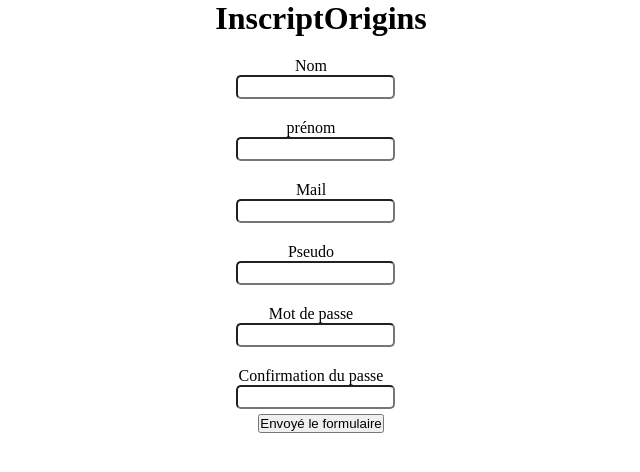
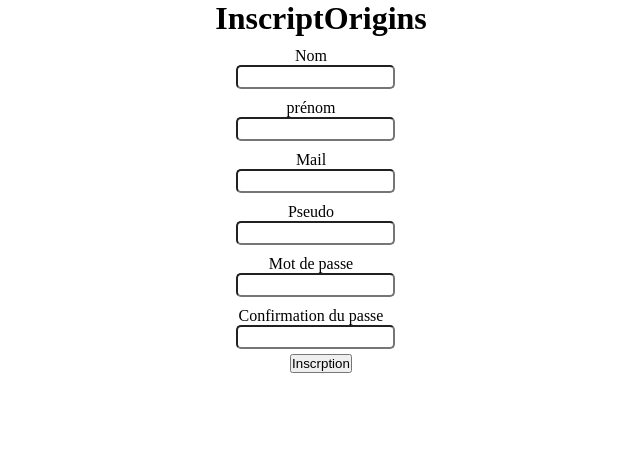
Before and after one commit to WildCodeSchool-2023-09/JS-RMT-React_If-Projet3-Origin, a React (Vite) app in the folder frontend/: page /connexion in a window 1280 px wide. Shown: the top 472 px of the page, without its empty margins (319-959 px from the left). Built offline with nearby package versions, Linux system fonts and the light colour scheme; no server answers.

Commit message:
corréction

```diff
--- a/frontend/src/pages/admin/InscriptOrigins.css
+++ b/frontend/src/pages/admin/InscriptOrigins.css
@@ -1,6 +1,6 @@
 label {
   padding-left: 550px;
-  padding-top: 15px;
+  padding-top: 5px;
   margin: 5px;
 }
 
--- a/frontend/src/pages/admin/InscriptOrigins.jsx
+++ b/frontend/src/pages/admin/InscriptOrigins.jsx
@@ -32,8 +32,8 @@ function InscriptOrigins() {
             Confirmation du passe
             <input type="comfi du mot passe" name="comfi passe" required />
           </label>
-          <button className="envoyé le formulaire" type="submit">
-            Envoyé le formulaire
+          <button className="Incription" type="submit">
+            Inscrption
           </button>
         </form>
       </main>
```
